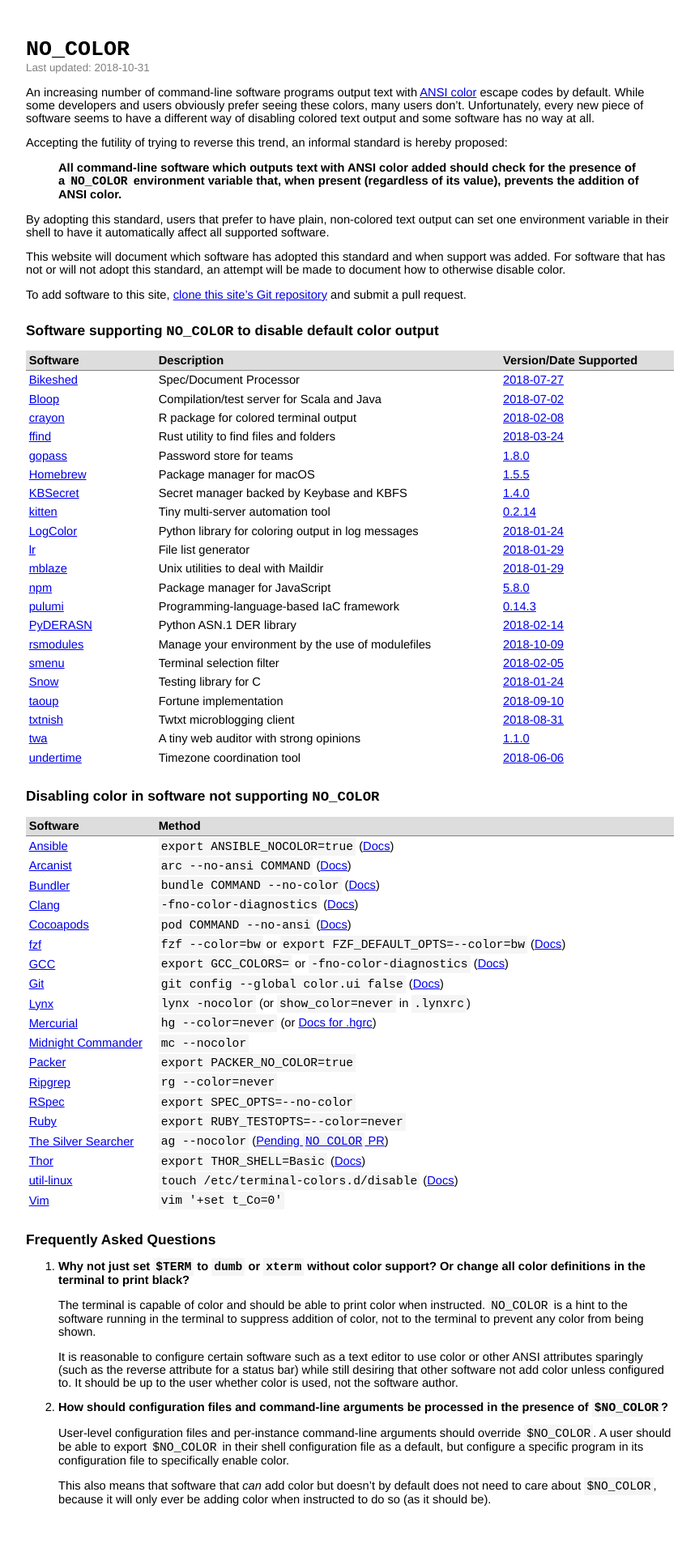
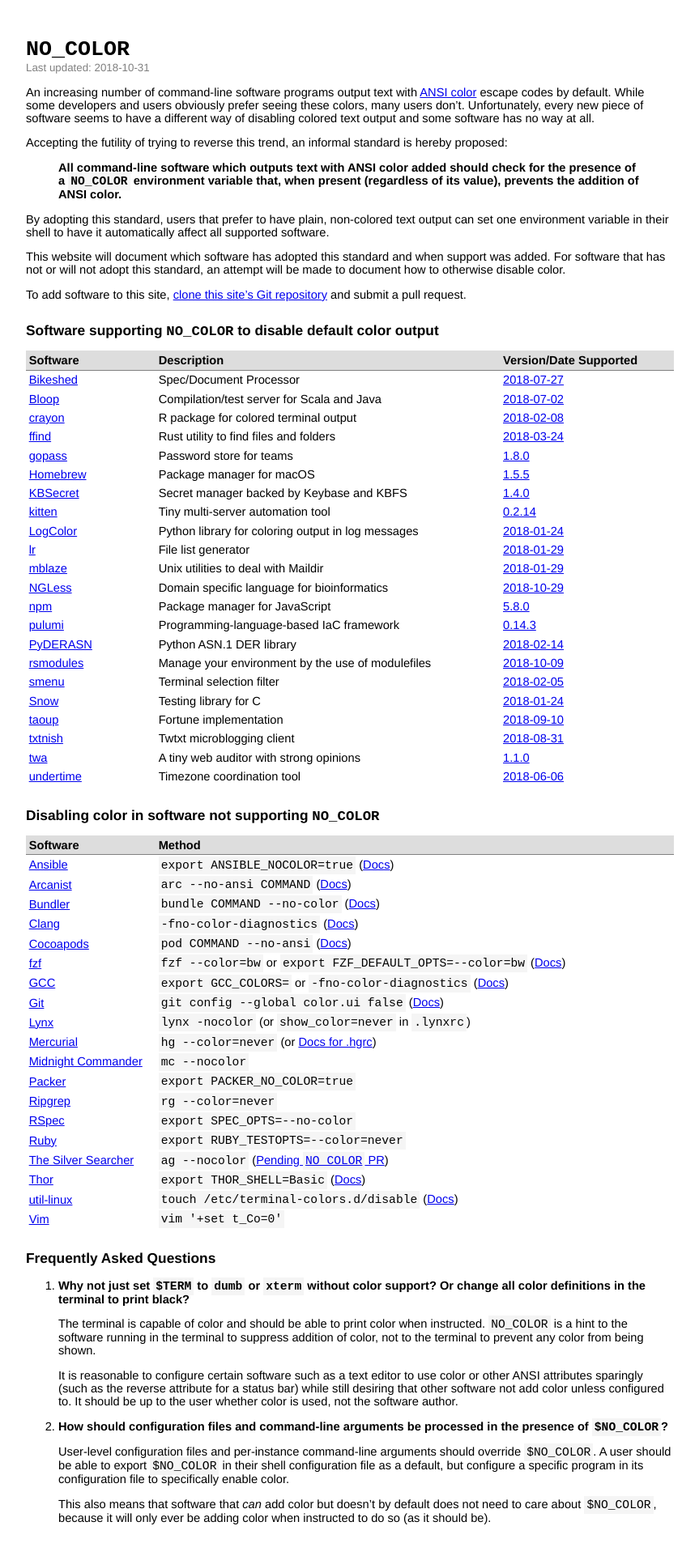
Before and after one commit to jcs/no_color, a Jekyll site: the page built from index.md, in a window 1280 px wide. Shown: the whole page at 81% size, without its empty margins (208-1071 px from the left). Built offline with Jekyll 4.4.1, drawn with Linux system fonts in a browser that asks for light colours; our own code applies the rules of GitHub Pages for plain Markdown files; before the commit the page ends 1904 px from its top, so only the background shows below that.

Commit message:
Add NGLess (#38)

```diff
--- a/index.md
+++ b/index.md
@@ -48,6 +48,7 @@ and submit a pull request.
 | [LogColor](https://github.com/induane/logcolor) | Python library for coloring output in log messages | [2018-01-24](https://github.com/induane/logcolor/commit/0092b0af2a1506eee2b0ca028b1cf51f78fc91fa) |
 | [lr](https://github.com/chneukirchen/lr) | File list generator | [2018-01-29](https://github.com/chneukirchen/lr/commit/8f0ac7c8abb4e0830d6cf72bbbd5f38c44b4266d) |
 | [mblaze](https://github.com/chneukirchen/mblaze) | Unix utilities to deal with Maildir | [2018-01-29](https://github.com/chneukirchen/mblaze/commit/4014f03afe6d624ba1c6bdde6551b4996ba31fe5) |
+| [NGLess](http://ngless.embl.de/) | Domain specific language for bioinformatics | [2018-10-29](https://github.com/ngless-toolkit/ngless/commit/15926150701100ff96b4a7cd1f3142f9a272b983) |
 | [npm](https://www.npmjs.com/) | Package manager for JavaScript | [5.8.0](https://github.com/npm/npm/releases/tag/v5.8.0) |
 | [pulumi](https://pulumi.io/) | Programming-language-based IaC framework | [0.14.3](https://github.com/pulumi/pulumi/pull/1594) |
 | [PyDERASN](http://pyderasn.cypherpunks.ru/) | Python ASN.1 DER library | [2018-02-14](https://git.cypherpunks.ru/cgit.cgi/pyderasn.git/commit/?id=54876436a23f14951f2e6353e9072c9a098b35b4) |
```
